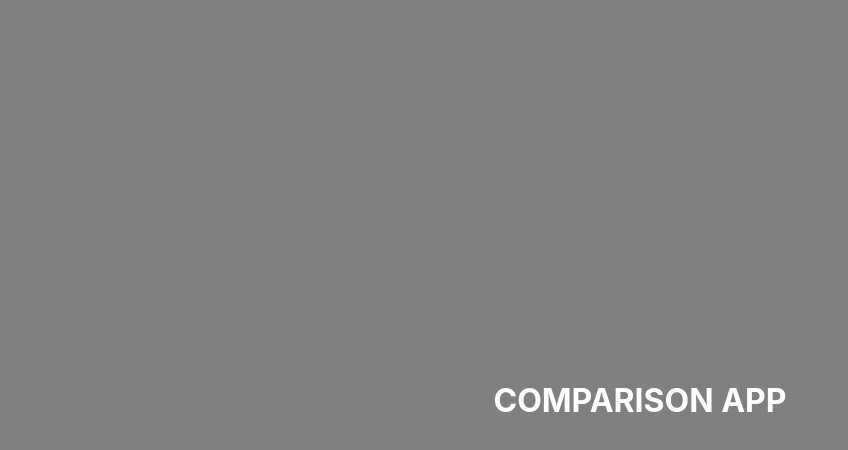
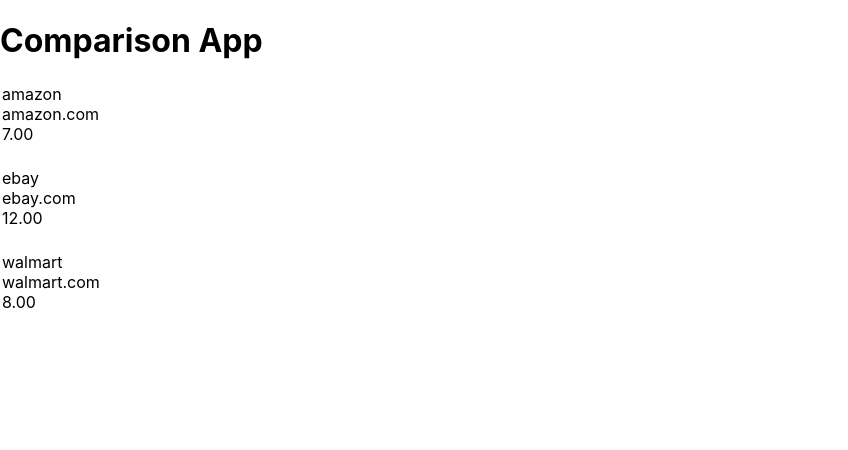
Before and after one commit to jackbisceglia/hyo-comparison-app, a React (Create React App) app in the folder frontend/: page / in a window 1280 px wide. Shown: the top 450 px of the page, without its empty margins (0-848 px from the left). Built offline with nearby package versions, Linux system fonts and the light colour scheme.

Commit message:
card working

```diff
--- a/frontend/package.json
+++ b/frontend/package.json
@@ -3,6 +3,7 @@
   "version": "0.1.0",
   "private": true,
   "dependencies": {
+    "@material-ui/core": "^4.10.2",
     "@testing-library/jest-dom": "^4.2.4",
     "@testing-library/react": "^9.5.0",
     "@testing-library/user-event": "^7.2.1",
@@ -16,7 +17,7 @@
     "test": "react-scripts test",
     "eject": "react-scripts eject"
   },
-  "proxy" : "http://localhost:8000",
+  "proxy": "http://localhost:8000",
   "eslintConfig": {
     "extends": "react-app"
   },
--- a/frontend/src/App.js
+++ b/frontend/src/App.js
@@ -1,12 +1,21 @@
-import React from 'react';
+import React, { Component } from 'react';
 import './Styles/App.css';
+import ComparisonCard from './ComparisonCard'
 
-function App() {
-  return (
-    <div className="container">
-      <h1 style={{color: "white"}}>COMPARISON APP</h1>
-    </div>
-  );
+class App extends Component {
+  render () {
+    return (
+      <div>
+        <h1>Comparison App</h1>
+        <div>
+          <ComparisonCard site="amazon" url="amazon.com" price="7.00"/> <br />
+          <ComparisonCard site="ebay" url="ebay.com" price="12.00"/> <br />
+          <ComparisonCard site="walmart" url="walmart.com" price="8.00"/> <br />
+        </div>
+      </div>
+
+    );
+  }
 }
 
 export default App;
--- /dev/null
+++ b/frontend/src/ComparisonCard.js
@@ -0,0 +1,20 @@
+import React, { Component } from 'react';
+import './Styles/comparisonCard.css';
+
+class ComparisonCard extends Component{
+    render() {
+        return (
+            <div className="ComparisonCard">
+            <table>
+                <tbody>
+                    {this.props.site} <br />
+                    {this.props.url} <br />
+                    {this.props.price} <br />
+                </tbody>
+            </table>
+            </div>
+        );
+    }
+}
+
+export default ComparisonCard;
```
Also changed, not shown: frontend/src/Styles/comparisonCard.css (added), 1 other file (tests, documents, lock files or other folders).
